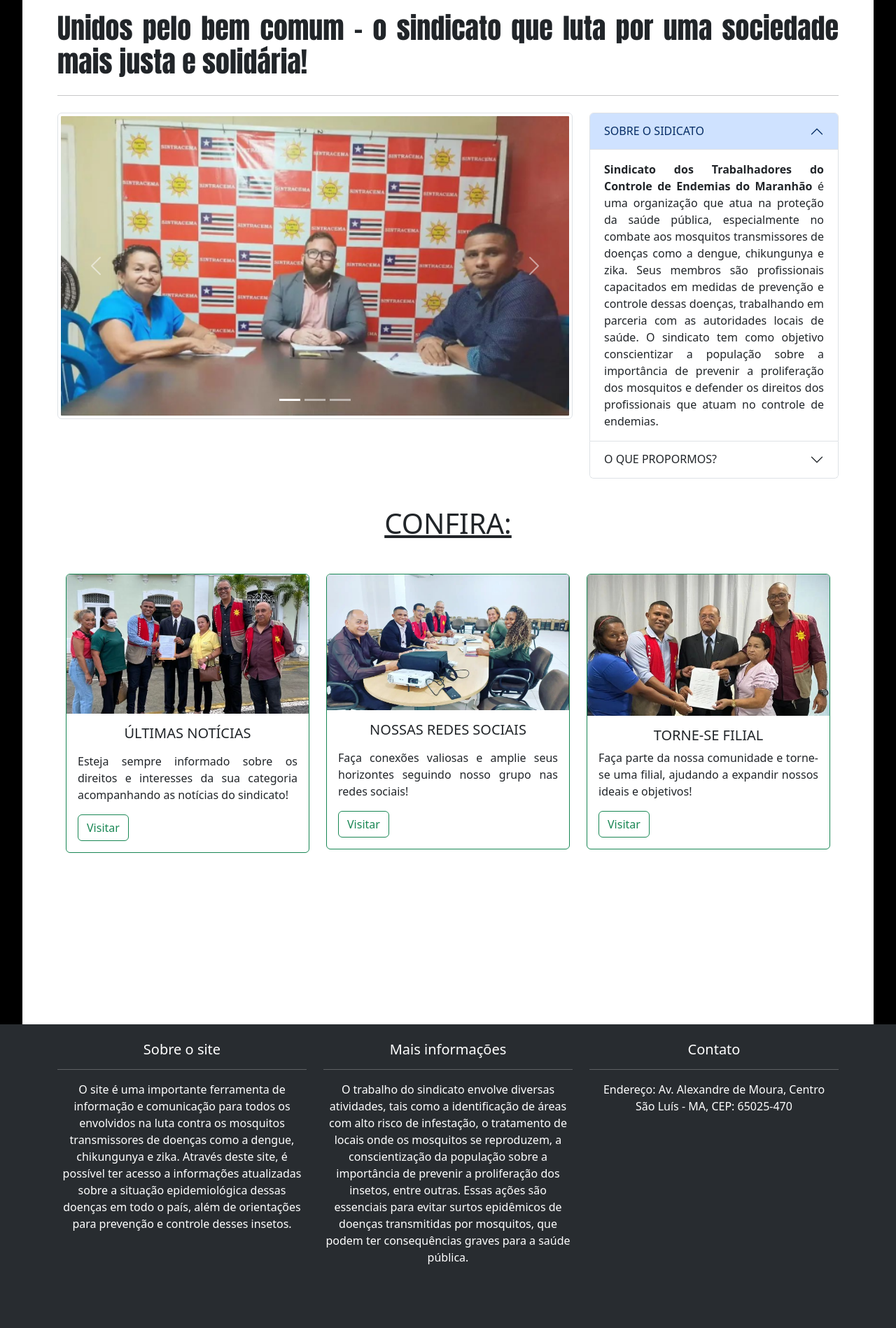
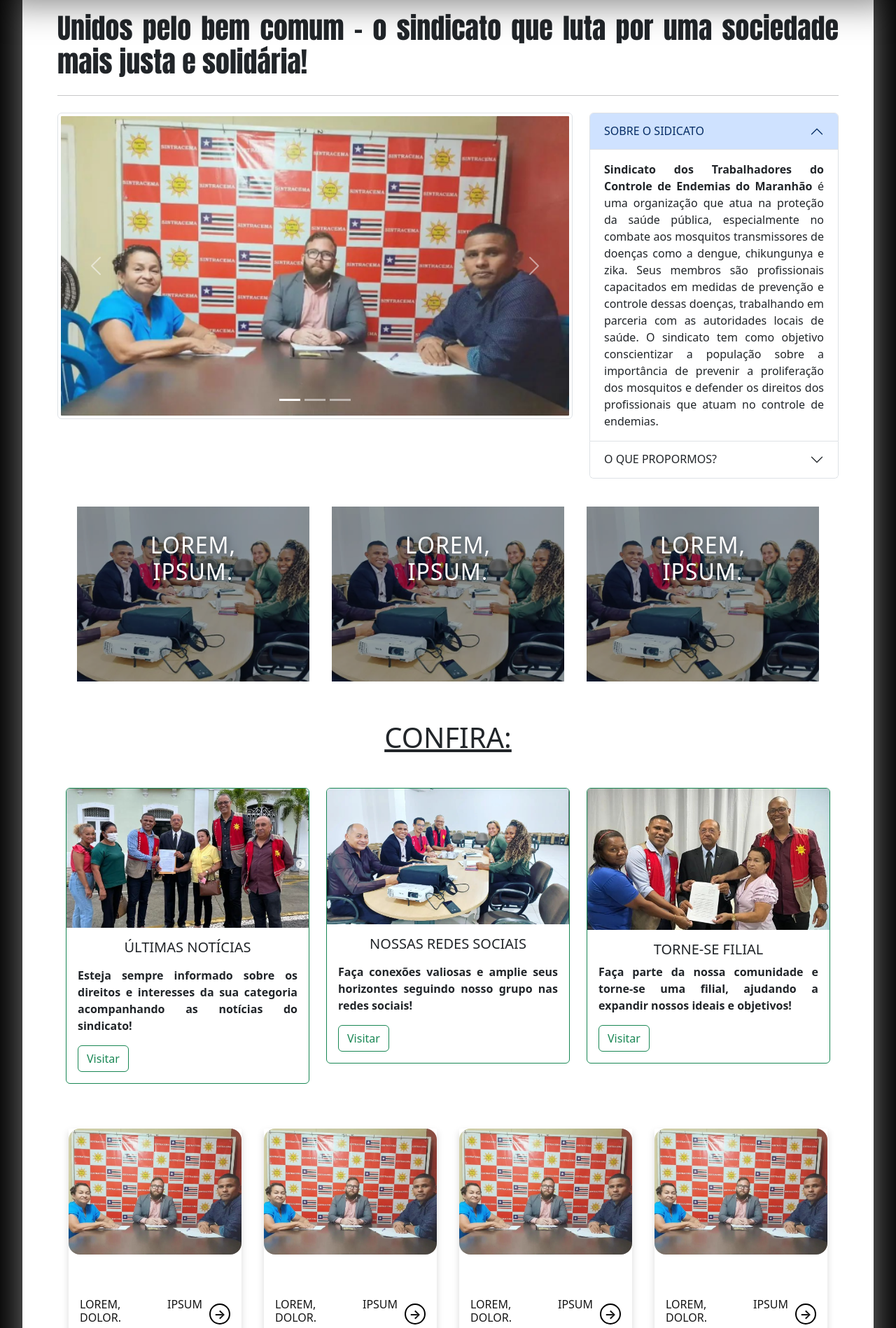
Before and after one commit to Wilson-Pedro/sindicato-sintracema, a PHP site: page / in a window 1280 px wide. Shown: the part 56-1954 px from the top of the page at 70% size. Run offline with PHP 8.4, Linux system fonts and the light colour scheme.

Commit message:
finaliznado alteracoes

```diff
--- /dev/null
+++ b/css/index.css
@@ -0,0 +1,239 @@
+body {
+    /*background-color: rgb(253, 241, 241);*/
+    /* background-color: rgb(235, 209, 209); -- cor rosa*/
+    background-color: black;
+  }
+
+  header {
+    display: block;
+  }
+
+  main {
+    background-color: white;
+    margin: 0 auto;
+    /* padding do backgorund branco da página */
+    padding-bottom: 2vh;
+    width: 95%;
+    min-height: 190vh;
+    box-shadow: 0px 0px 4px 0px black;
+    text-align: justify;
+    box-shadow: 0px 5px 50px rgb(255, 255, 255,0.500);
+  }
+
+.navbar
+{
+	box-shadow: 0px 5px 50px rgba(0, 0, 0, 0.5);
+}
+
+  .logo {
+    font-family: Impact, Haettenschweiler, 'Arial Narrow Bold', sans-serif;
+  }
+
+  .confira {
+    text-decoration: underline;
+  }
+
+  h5 {
+    text-align: center;
+  }
+
+  div#rodape {
+    min-height: 90vh;
+    background-color: #282c30;
+    color: white;
+  }
+
+  footer {
+    background-color: #15171a;
+    color: white;
+    font-weight: bold;
+    text-align: center;
+  }
+
+
+/* HOVER-CARDS RESPONSIVOS */
+.hover-cards-responsivos
+{
+    display: flex;
+    flex-direction: row;
+    margin: auto;
+}
+
+.card-responsivo {
+	position: relative;
+	width: 350px;
+	height: 250px;
+	background-color: #000;
+	overflow: hidden;
+    margin: 2vh;
+}
+
+.card-responsivo:hover
+{
+    border-radius: 2vh;
+    box-shadow: 0px 5px 50px rgba(0, 0, 0, 0.5);
+}
+
+.card__image {
+	height: 100%;
+	width: 100%;
+	object-fit: cover;
+	scale: 1.15;
+	transition: opacity 0.25s, scale 0.35s;
+    filter: brightness(60%);
+}
+
+.card-responsivo:hover .card__image {
+	opacity: 0.5;
+	scale: 1;
+}
+
+.card__body {
+	position: absolute;
+	inset: 0;
+	padding: 50px;
+	color: #fff;
+	text-align: center;
+	display: flex;
+	flex-direction: column;
+	align-items: center;
+	row-gap: 15px;
+	justify-content: center;
+}
+
+.card__body::before {
+	content: '';
+	position: absolute;
+	inset: 20px;
+	border: 2px solid #fff;
+	opacity: 0;
+	scale: 1.25;
+	transition: opacity 0.25s, scale 0.25s;
+}
+
+.card-responsivo:hover .card__body::before {
+	opacity: 1;
+	scale: 1;
+}
+
+.card__title {
+	letter-spacing: 1px;
+	text-transform: uppercase;
+	text-shadow: 1px 1px 10px rgba(0, 0, 0, 0.5);
+}
+
+.card__description {
+	font-size: 14px;
+	opacity: 0;
+	translate: -25px;
+	transition: opacity 0.25s, translate 0.25s;
+}
+
+.card-responsivo:hover .card__description {
+	opacity: 1;
+	translate: 0;
+}
+
+@media screen and (max-width: 768px)
+{
+    .hover-cards-responsivos
+    {
+        display: flex;
+        flex-direction: column;
+    }
+    .card-responsivo
+    {
+        width: 45vh;
+        margin: 2vh auto;
+    }
+}
+
+/* CARDS-ROTATIVOS RESPONSIVOS */
+
+.cards-rotativos-resposivos
+{
+    display: flex;
+    flex-direction: row;
+    margin: auto;
+}
+
+.card-rotate {
+	width: 300px;
+	height: 350px;
+	color: #151515;
+	perspective: 800px;
+}
+
+.card-rotate__inner {
+	position: relative;
+	height: 100%;
+	transform-style: preserve-3d;
+	transition: transform 0.5s;
+    margin: 2vh;
+}
+
+.card-rotate:hover .card-rotate__inner {
+	transform: rotateY(-180deg);
+	box-shadow: 0 5px 10px rgba(0, 0, 0, 0.50);
+}
+
+.card-rotate__side {
+	position: absolute;
+	inset: 0;
+	background-color: #fff;
+	display: grid;
+	grid-template-rows: 180px 1fr;
+	backface-visibility: hidden;
+	box-shadow: 0 5px 10px rgba(0, 0, 0, 0.15);
+}
+
+.card-rotate__side--back {
+	transform: rotateY(180deg);
+}
+
+.card-rotate__image {
+	width: 100%;
+	height: 100%;
+	object-fit: cover;
+	border-radius: 2vh;
+}
+
+.card-rotate__body {
+	padding: 16px;
+	font-size: large;
+}
+
+.card-rotate__body--flex {
+	display: flex;
+	align-items: center;
+	justify-content: space-between;
+}
+
+.card-rotate__title {
+	font-size: 16px;
+	text-transform: uppercase;
+	margin-right: 10px;
+}
+
+.card-rotate__arrow {
+	display: grid;
+	place-items: center;
+	width: 30px;
+	height: 30px;
+	border: 2px solid #000;
+	border-radius: 50%;
+}
+
+@media screen and (max-width: 768px)
+{
+    div .cards-rotativos-resposivos
+    {
+        display: flex;
+        flex-direction: column;
+		margin-left: -2vh;
+	}
+	article
+	{
+		margin: 2vh auto;
+	}
+}
--- a/index.php
+++ b/index.php
@@ -7,52 +7,8 @@
   <meta name="viewport" content="width=device-width, initial-scale=1.0">
   <link href="https://cdn.jsdelivr.net/npm/bootstrap@5.3.0-alpha3/dist/css/bootstrap.min.css" rel="stylesheet"
     integrity="sha384-KK94CHFLLe+nY2dmCWGMq91rCGa5gtU4mk92HdvYe+M/SXH301p5ILy+dN9+nJOZ" crossorigin="anonymous">
+    <link rel="stylesheet" href="./css/index.css">
   <link rel="shortcut icon" href="img/favicon.png" type="image/x-icon">
-  <style>
-    body {
-      /*background-color: rgb(253, 241, 241);*/
-      /* background-color: rgb(235, 209, 209); -- cor rosa*/
-      background-color: black;
-    }
-
-    header {
-      display: block;
-    }
-
-    main {
-      background-color: white;
-      margin: 0 auto;
-      width: 95%;
-      min-height: 190vh;
-      box-shadow: 0px 0px 4px 0px black;
-      text-align: justify;
-    }
-
-    .logo {
-      font-family: Impact, Haettenschweiler, 'Arial Narrow Bold', sans-serif;
-    }
-
-    .confira {
-      text-decoration: underline;
-    }
-
-    h5 {
-      text-align: center;
-    }
-
-    div#rodape {
-      min-height: 90vh;
-      background-color: #282c30;
-      color: white;
-    }
-
-    footer {
-      background-color: #15171a;
-      color: white;
-      font-weight: bold;
-      text-align: center;
-    }
-  </style>
   <title>SINTRACEMA</title>
 </head>
 
@@ -227,11 +183,7 @@
               <div id="collapseTwo" class="accordion-collapse collapse" aria-labelledby="headingTwo"
                 data-bs-parent="#accordionExample">
                 <div class="accordion-body">
-                  <strong>This is the second item's accordion body.</strong> It is hidden by default, until the collapse
-                  plugin adds the appropriate classes that we use to style each element. These classes control the
-                  overall appearance, as well as the showing and hiding via CSS transitions. You can modify any of this
-                  with custom CSS or overriding our default variables. It's also worth noting that just about any HTML
-                  can go within the <code>.accordion-body</code>, though the transition does limit overflow.
+                  <strong>A morte de arlison.
                 </div>
               </div>
             </div>
@@ -240,6 +192,42 @@
         </div>
       </div>
 
+      <!-- HOVER-CARDS RESPONSIVOS -->
+      <div class="container-fluid">
+    <div class="hover-cards-responsivos">
+      <!-- CARD 1 -->
+      <figure class="card-responsivo">
+			<img src="./img/Capturar-3.PNG" alt="" class="card__image"/>
+			<figcaption class="card__body">
+				<h2 class="card__title">Lorem, ipsum.</h2>
+				<p class="card__description">
+					Lorem ipsum dolor sit amet, consectetur adipisicing elit. Nisi, accusamus.
+				</p>
+			</figcaption>
+		</figure>
+      <!-- CARD 2 -->
+    <figure class="card-responsivo">
+			<img src="./img/Capturar-3.PNG" alt="" class="card__image"/>
+			<figcaption class="card__body">
+				<h2 class="card__title">Lorem, ipsum.</h2>
+				<p class="card__description">
+					Lorem ipsum dolor sit amet, consectetur adipisicing elit. Nisi, accusamus.
+				</p>
+			</figcaption>
+		</figure>
+      <!-- CARD 3 -->
+    <figure class="card-responsivo">
+			<img src="./img/Capturar-3.PNG" alt="" class="card__image"/>
+			<figcaption class="card__body">
+				<h2 class="card__title">Lorem, ipsum.</h2>
+				<p class="card__description">
+					Lorem ipsum dolor sit amet, consectetur adipisicing elit. Nisi, accusamus.
+				</p>
+			</figcaption>
+		</figure>
+
+    </div>
+    </div>
       <!--CARDS-->
 
       <section>
@@ -298,6 +286,95 @@
         </div>
       </section>
 
+      <!-- CARDS-ROTATIVOS RESPONSIVOS -->
+      <div class="cards-rotativos-resposivos">
+
+      <!-- CARD 1 -->
+      <article class="card-rotate">
+			<div class="card-rotate__inner">
+				<div class="card-rotate__side card-rotate__side--front">
+					<div class="card-rotate__image-wrapper">
+						<img src="./img/Capturar-4.PNG" alt="" class="card-rotate__image"/>
+					</div>
+					<div class="card-rotate__body card-rotate__body--flex">
+						<h2 class="card-rotate__title">Lorem, ipsum dolor.</h2>
+						<span class="card-rotate__arrow">&rarr;</span>
+					</div>
+				</div>
+				<div class="card-rotate__side card-rotate__side--back">
+					<div class="card-rotate__body">
+						<p>
+              Lorem ipsum dolor sit amet consectetur adipisicing elit. Provident sunt ex quae quas atque laudantium eaque fugiat, aliquam dolores adipisci magni quis voluptatum dicta illo ea, sed et magnam officiis.
+						</p>
+					</div>
+				</div>
+			</div>
+		</article>
+    <!-- CARD 2 -->
+    <article class="card-rotate">
+			<div class="card-rotate__inner">
+				<div class="card-rotate__side card-rotate__side--front">
+					<div class="card-rotate__image-wrapper">
+						<img src="./img/Capturar-4.PNG" alt="" class="card-rotate__image"/>
+					</div>
+					<div class="card-rotate__body card-rotate__body--flex">
+						<h2 class="card-rotate__title">Lorem, ipsum dolor.</h2>
+						<span class="card-rotate__arrow">&rarr;</span>
+					</div>
+				</div>
+				<div class="card-rotate__side card-rotate__side--back">
+					<div class="card-rotate__body">
+						<p>
+              Lorem ipsum dolor sit amet consectetur adipisicing elit. Provident sunt ex quae quas atque laudantium eaque fugiat, aliquam dolores adipisci magni quis voluptatum dicta illo ea, sed et magnam officiis.
+						</p>
+					</div>
+				</div>
+			</div>
+		</article>
+    <!-- CARD 3 -->
+    <article class="card-rotate">
+			<div class="card-rotate__inner">
+				<div class="card-rotate__side card-rotate__side--front">
+					<div class="card-rotate__image-wrapper">
+						<img src="./img/Capturar-4.PNG" alt="" class="card-rotate__image"/>
+					</div>
+					<div class="card-rotate__body card-rotate__body--flex">
+						<h2 class="card-rotate__title">Lorem, ipsum dolor.</h2>
+						<span class="card-rotate__arrow">&rarr;</span>
+					</div>
+				</div>
+				<div class="card-rotate__side card-rotate__side--back">
+					<div class="card-rotate__body">
+						<p>
+              Lorem ipsum dolor sit amet consectetur adipisicing elit. Provident sunt ex quae quas atque laudantium eaque fugiat, aliquam dolores adipisci magni quis voluptatum dicta illo ea, sed et magnam officiis.
+						</p>
+					</div>
+				</div>
+			</div>
+		</article>
+    <!-- CARD 4 -->
+    <article class="card-rotate">
+			<div class="card-rotate__inner">
+				<div class="card-rotate__side card-rotate__side--front">
+					<div class="card-rotate__image-wrapper">
+						<img src="./img/Capturar-4.PNG" alt="" class="card-rotate__image"/>
+					</div>
+					<div class="card-rotate__body card-rotate__body--flex">
+						<h2 class="card-rotate__title">Lorem, ipsum dolor.</h2>
+						<span class="card-rotate__arrow">&rarr;</span>
+					</div>
+				</div>
+				<div class="card-rotate__side card-rotate__side--back">
+					<div class="card-rotate__body">
+						<p>
+              Lorem ipsum dolor sit amet consectetur adipisicing elit. Provident sunt ex quae quas atque laudantium eaque fugiat, aliquam dolores adipisci magni quis voluptatum dicta illo ea, sed et magnam officiis.
+						</p>
+					</div>
+				</div>
+			</div>
+		</article>
+    </div>
+    <br>
   </main>
 
   <!-- RODAPE -->
--- a/informacoes-da-diretoria.php
+++ b/informacoes-da-diretoria.php
@@ -199,8 +199,8 @@
                               <a href="https://www.instagram.com/p/Cq3EmknOFTk/" class="btn btn-primary">Ver noticia</a>
                         </div>
                         </div>
-                  <br>
             </div>
+
 
 
       </div>
```
Also changed, not shown: admin/pages/layout/noticias/6482646c8cfe8.jpg (added).
